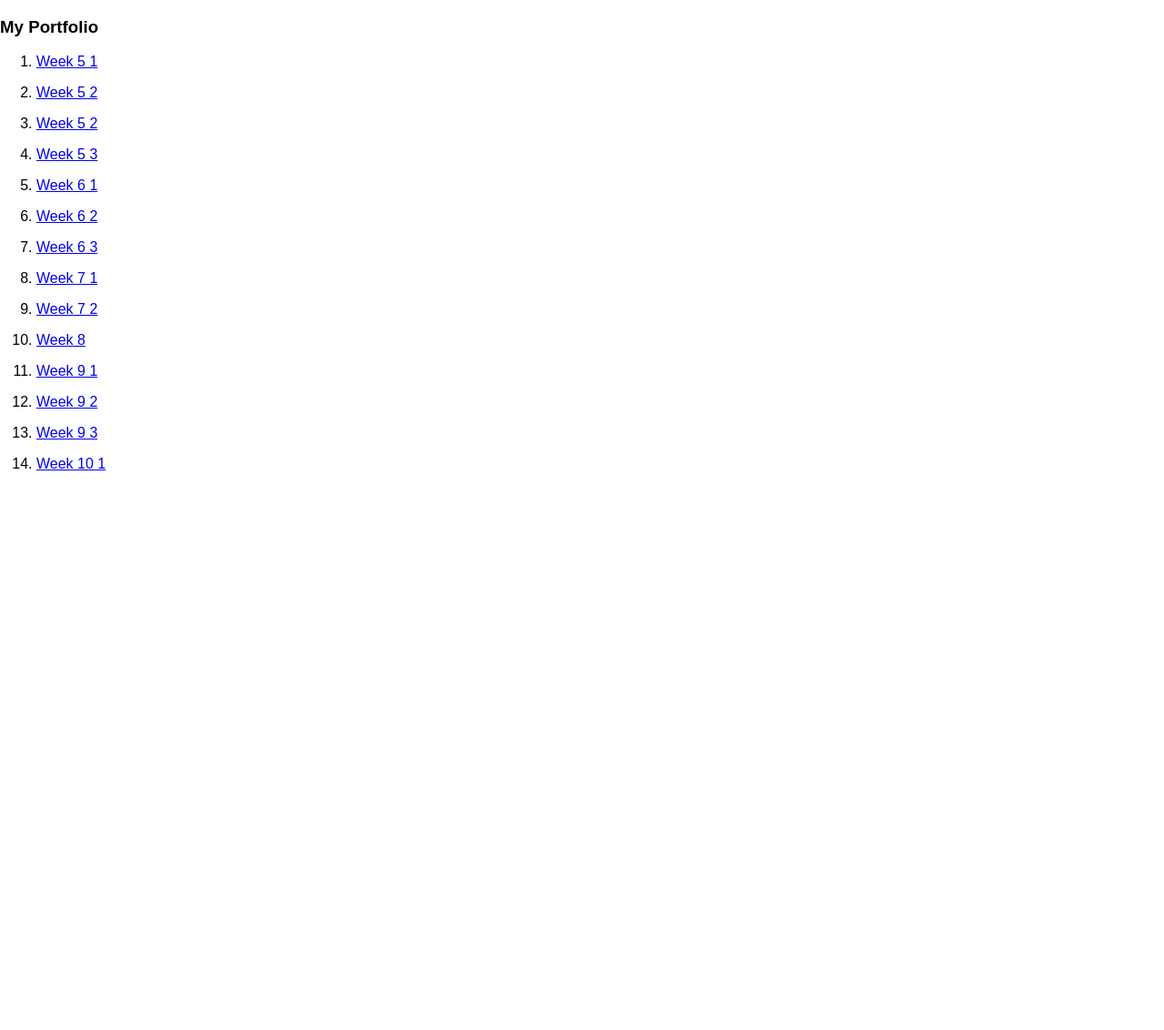
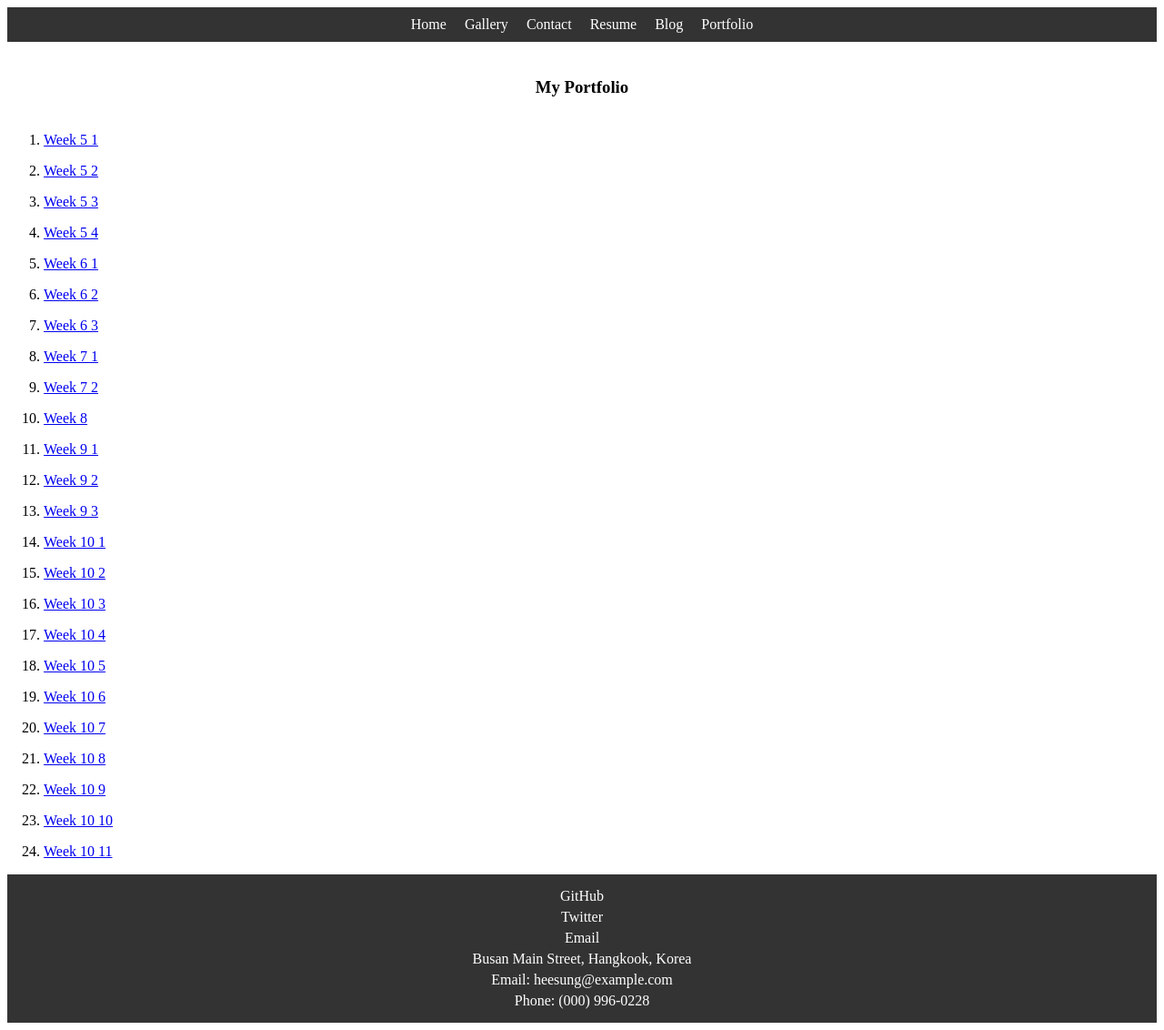
Before and after one commit to pragatii22/itassessement2023, a plain HTML site: page portfolio.html in a window 1280 px wide. Shown: the whole page at 91% size. Before the commit the page ends 800 px from the top, so only its background shows below. Drawn offline with Linux system fonts and the light colour scheme.

Commit message:
Add files via upload

```diff
--- a/portfolio.html
+++ b/portfolio.html
@@ -6,21 +6,74 @@
     <meta name="viewport" content="width=device-width, initial-scale=1.0">
     <title>My Portfolio</title>
     <style>
+        <style>
         body {
             margin: 0;
+            padding: 0;
+            background-color: rgb(29, 54, 62);
             font-family: Arial, sans-serif;
+            display: flex;
+            flex-direction: column;
+            min-height: 100vh;
         }
+
+        h3 {
+            text-align: center;
+            padding: 20px 0;
+        }
+
         header {
             background-color: #333;
+            color: #597bbc;
+            text-align: center;
+            padding: 10px;
+        }
+
+        header nav {
+            display: flex;
+            justify-content: center;
+        }
+
+        header nav a {
             color: #fff;
-                padding: 1rem;text-align: center;
+            text-decoration: none;
+            margin: 0 10px;
         }
-        h1 {
-            margin: 0;
+
+        main {
+            flex: 1;
+            padding: 10px;
+        }
+
+        footer {
+            background-color: #333;
+            color: #fff;
+            text-align: center;
+            padding: 10px;
+        }
+
+        footer p {
+            margin: 5px;
+        }
+
+        footer a {
+            color: #fff;
+            text-decoration: none;
         }
     </style>
 </head>
 <body>
+    <header>
+        <nav>
+            <a href="index.html">Home</a>
+            <a href="gallery.html">Gallery</a>
+            <a href="contact.html">Contact</a>
+            <a href="resume.html">Resume</a>
+            <a href="blog.html">Blog</a>
+            <a href="portfolio.html">Portfolio</a>
+        </nav>
+    </header>
+
     <h3>My Portfolio</h3>
     <ol>
         <li>
@@ -29,71 +82,130 @@
             </a>
         </li>
         <li>
-            <a href=" it task/Whtml">
+            <a href="It tasks/week 5 2.html">
                 <p>Week 5 2</p>
             </a>
         </li>
         <li>
-            <a href="it task/Week-5 ex_2land.html">
-                <p>Week 5 2</p>
-            </a>
-        </li>
-        <li>
-            <a href="it task/Week-5 exercise_3.html">
+            <a href="It tasks/week 5 3.html">
                 <p>Week 5 3</p>
             </a>
         </li>
         <li>
-            <a href="it task/">
+            <a href="It tasks/week 5 4.html">
+                <p>Week 5 4</p>
+            </a>
+        </li>
+        <li>
+            <a href="It tasks/week 6 1.html">
                 <p>Week 6 1</p>
             </a>
         </li>
         <li>
-            <a href="it task/Week-6 exercise_2.html">
+            <a href="It tasks/week 6 2.html">
                 <p>Week 6 2</p>
             </a>
         </li>
         <li>
-            <a href="it task/Week-6 exercise_3.html">
+            <a href="It tasks/week 6 3.html">
                 <p>Week 6 3</p>
             </a>
         </li>
         <li>
-            <a href="it task/Week-7 exercise_1.html">
+            <a href="It tasks/week 7 1.html">
                 <p>Week 7 1</p>
             </a>
         </li>
         <li>
-            <a href="it task/Week-7 exercise_2.html">
+            <a href="It tasks/week 7 2.html">
                 <p>Week 7 2</p>
             </a>
         </li>
         <li>
-            <a href="it task/Week-8 task index.html">
+            <a href="It tasks/week 8 index.html">
                 <p>Week 8 </p>
             </a>
         </li>
         <li>
-            <a href="it task/Week-9 exercise_1.html">
+            <a href="It tasks/week 9 1.html">
                 <p>Week 9 1</p>
             </a>
         </li>
         <li>
-            <a href="it task/Week-9 exercise_2.html">
+            <a href="It tasks/week 9 2.html">
                 <p>Week 9 2</p>
             </a>
         </li>
         <li>
-            <a href="it task/Week-9 exercise_3.html">
+            <a href="It tasks/week 9 3.html">
                 <p>Week 9 3</p>
             </a>
         </li>
         <li>
-            <a href="it task/week-10 exercise_1.html">
+            <a href="It tasks/week 10 1.html">
                 <p>Week 10 1 </p>
             </a>
         </li>
+        <li>
+            <a href="It tasks/week 10 2.html">
+                <p>Week 10 2</p>
+            </a>
+        </li>
+        <li>
+            <a href="It tasks/week 10 3.html">
+                <p>Week 10 3</p>
+            </a>
+        </li>
+        <li>
+            <a href="It tasks/week 10 4.html">
+                <p>Week 10 4</p>
+            </a>
+        </li>
+        <li>
+            <a href="It tasks/week 10 5.html">
+                <p>Week 10 5</p>
+            </a>
+        </li>
+        <li>
+            <a href="It tasks/week 10 6.html">
+                <p>Week 10 6</p>
+            </a>
+        </li>
+        <li>
+            <a href="It tasks/week 10 7.html">
+                <p>Week 10 7</p>
+            </a>
+        </li>
+        <li>
+            <a href="It tasks/week 10 8.html">
+                <p>Week 10 8</p>
+            </a>
+        </li>
+        <li>
+            <a href="It tasks/week 10 9.html">
+                <p>Week 10 9</p>
+            </a>
+        </li>
+        <li>
+            <a href="It tasks/week 10 10.html">
+                <p>Week 10 10</p>
+            </a>
+        </li>
+        <li>
+            <a href="It tasks/week 10 11.html">
+                <p>Week 10 11</p>
+            </a>
+        </li>
+    </ol>
 
-    </ol>
+    <footer>
+        <p><a href="https://github.com/">GitHub</a></p>
+        <p><a href="https://twitter.com/">Twitter</a></p>
+        <p><a href="https://mail.google.com/">Email</a></p>
+        <p>Busan Main Street, Hangkook, Korea</p>
+        <p>Email: heesung@example.com</p>
+        <p>Phone: (000) 996-0228</p>
+    </footer>
+
 </body>
 </html>
```
Also changed, not shown: blog.html (+77 -49 lines). Lines whose indentation alone changed are shown as unchanged.
